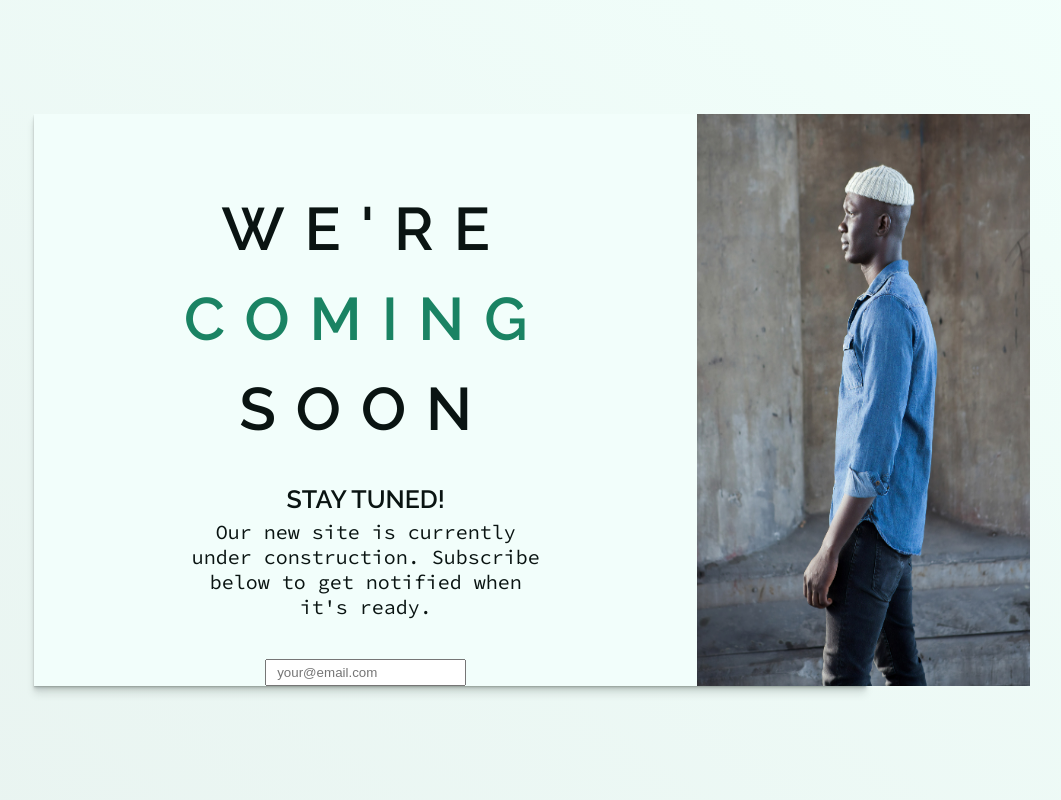
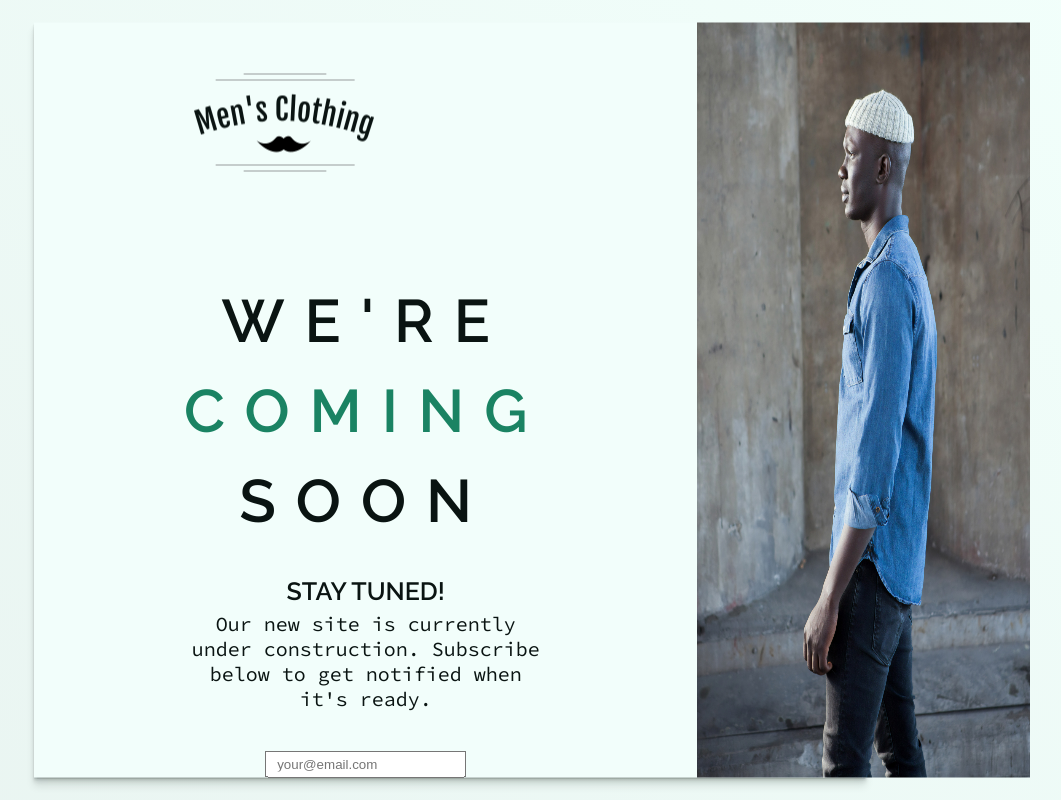
Before and after one commit to mlbakke/coming-soon-landing-page, a website: page index.html in a window 1280 px wide. Shown: the top 800 px of the page, without its empty margins (190-1251 px from the left). Drawn offline with Linux system fonts and the light colour scheme.

Commit message:
added logo

```diff
--- a/index.html
+++ b/index.html
@@ -20,7 +20,7 @@
     <main>
         <section class="infobox">
             <div class="infobox__left">
-                <img src="" alt="" class="infobox__logo">
+                <img src="images/moustache-logo.png" alt="Men's Clothing logo" class="infobox__logo">
                 <h1 class="heading">
                     <span class="heading--1">We're</span>
                     <span class="heading--2">coming</span>
--- a/sass/components/_infobox.scss
+++ b/sass/components/_infobox.scss
@@ -22,6 +22,13 @@
         margin: 0 15rem;
     }
 
+    &__logo {
+        position: absolute;
+        width: 12rem;
+        left: 3rem;
+        top: -1rem;
+    }
+
     //picture of fashion model
     &__hero {
         max-width: 40%;
```
Also changed, not shown: images/moustache-logo.png (added).
